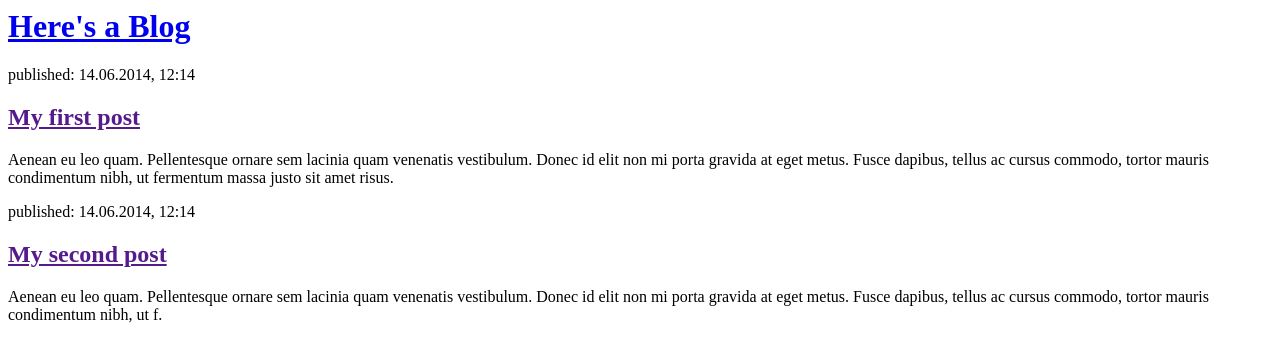
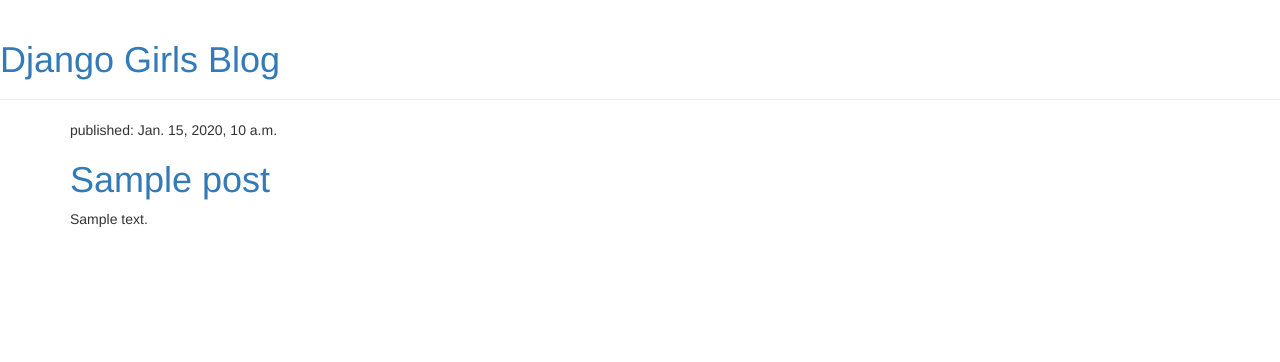
Before and after one commit to Taruni-Anand/First-Django-App, a Django app: template blog/templates/blog/post_list.html in a window 1280 px wide. Shown: the top 362 px of the page. Run offline with Django 3.2, Linux system fonts and the light colour scheme; the template is opened without the code that fills it: values that come from a table or form of the project are taken from there, others are empty; tables that the repository leaves empty hold one stand-in row (values such as "Sample post"); some libraries are stand-ins or nearby versions.

Commit message:
Added view and templates, as well as CSS

```diff
--- /dev/null
+++ b/blog/templates/blog/base.html
@@ -0,0 +1,21 @@
+{% load static %}
+<html>
+    <head>
+      <link rel="stylesheet" href="//maxcdn.bootstrapcdn.com/bootstrap/3.2.0/css/bootstrap.min.css">
+      <link rel="stylesheet" href="//maxcdn.bootstrapcdn.com/bootstrap/3.2.0/css/bootstrap-theme.min.css">
+      <title>Here's a blog</title
+    </head>
+    <body>
+    <div class="page-header">
+        <h1><a href="/">Django Girls Blog</a></h1>
+    </div>
+    <div class="content container">
+        <div class="row">
+            <div class="col-md-8">
+            {% block content %}
+            {% endblock %}
+            </div>
+        </div>
+    </div>
+</body>
+</html>
--- a/blog/templates/blog/post_list.html
+++ b/blog/templates/blog/post_list.html
@@ -1,22 +1,13 @@
-<html>
-    <head>
-        <title>Here's a blog</title>
-    </head>
-    <body>
-        <div>
-            <h1><a href="/">Here's a Blog</a></h1>
-        </div>
+{% extends 'blog/base.html' %}
 
-        <div>
-            <p>published: 14.06.2014, 12:14</p>
-            <h2><a href="">My first post</a></h2>
-            <p>Aenean eu leo quam. Pellentesque ornare sem lacinia quam venenatis vestibulum. Donec id elit non mi porta gravida at eget metus. Fusce dapibus, tellus ac cursus commodo, tortor mauris condimentum nibh, ut fermentum massa justo sit amet risus.</p>
-        </div>
-
-        <div>
-            <p>published: 14.06.2014, 12:14</p>
-            <h2><a href="">My second post</a></h2>
-            <p>Aenean eu leo quam. Pellentesque ornare sem lacinia quam venenatis vestibulum. Donec id elit non mi porta gravida at eget metus. Fusce dapibus, tellus ac cursus commodo, tortor mauris condimentum nibh, ut f.</p>
-        </div>
-    </body>
-</html>
+{% block content %}
+            {% for post in posts %}
+                <div class="post">
+                    <div class="date">
+                        <p>published: {{ post.published_date }}</p>
+                    </div>
+                    <h1><a href="{% url 'post_detail' pk=post.pk %}">{{ post.title }}</a></h1>
+                    <p>{{ post.text|linebreaksbr }}</p>
+                </div>
+            {% endfor %}
+{% endblock %}
--- a/blog/urls.py
+++ b/blog/urls.py
@@ -1,6 +1,8 @@
 from django.urls import path
+from django.conf.urls import url
 from . import views
 
 urlpatterns = [
-    path('', views.post_list, name='post_list')
+    path('', views.post_list, name='post_list'),
+    path('post/<int:pk>/', views.post_detail, name='post_detail'),
 ]
```
Also changed, not shown: blog/static/css/blog.css (added, +46 -0 lines), blog/templates/blog/post_detail.html (added, +13 -0 lines), blog/views.py (+9 -3 lines).
